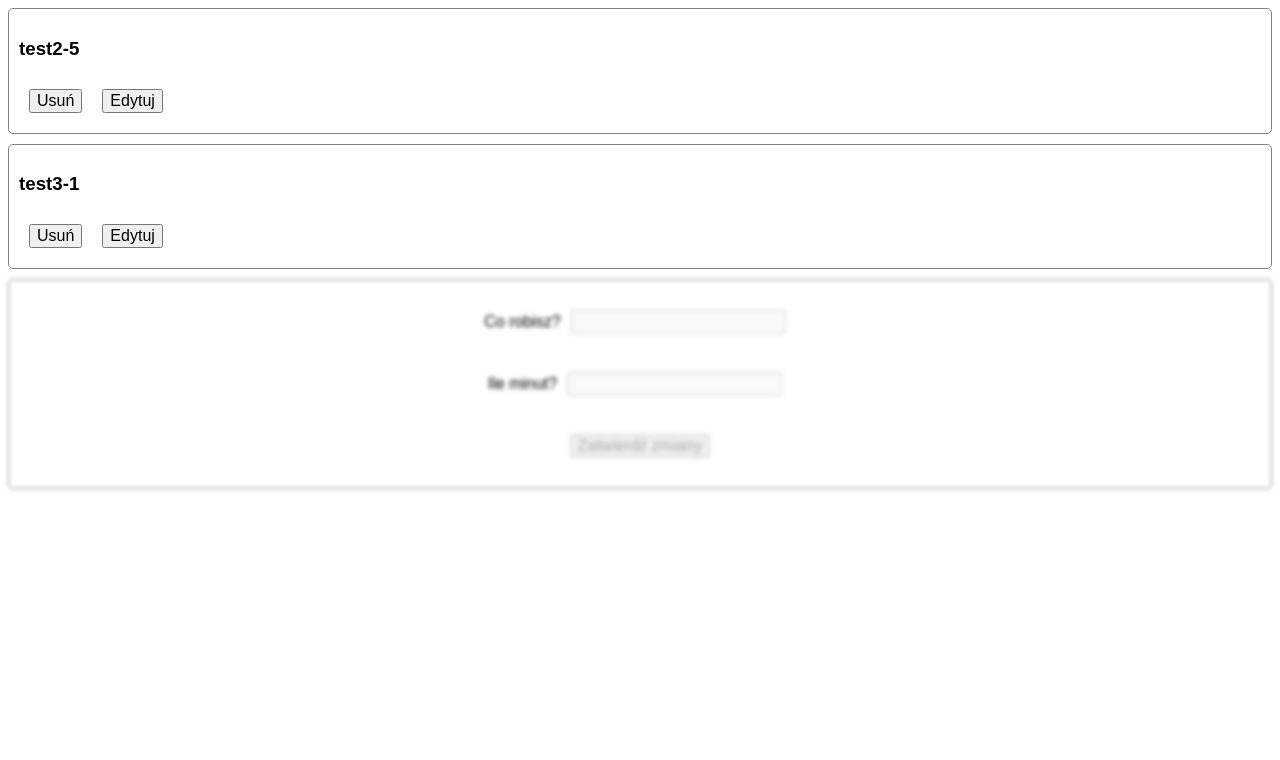
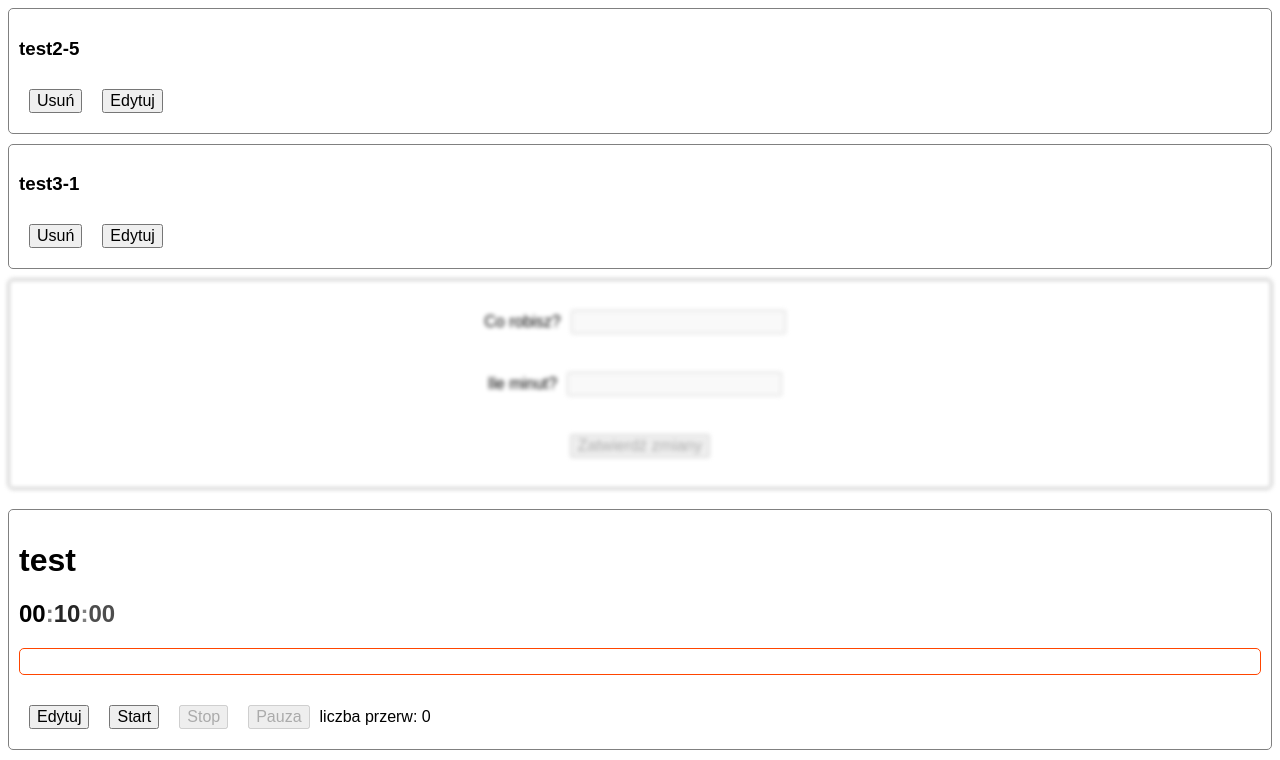
Before and after one commit to KsavinN/TomattoTimer, a React app: page / in a window 1280 px wide. Shown: the part 447-1207 px from the top of the page. Before the commit the page ends 956 px from the top, so only its background shows below. Built offline with nearby package versions, Linux system fonts and the light colour scheme.

Commit message:
add uttils prettyDir

```diff
--- a/package.json
+++ b/package.json
@@ -6,6 +6,7 @@
     "@testing-library/jest-dom": "^4.2.4",
     "@testing-library/react": "^9.3.2",
     "@testing-library/user-event": "^7.1.2",
+    "classnames": "^2.2.6",
     "node-sass": "^4.14.1",
     "react": "^16.13.1",
     "react-dom": "^16.13.1",
--- a/src/components/App.js
+++ b/src/components/App.js
@@ -1,18 +1,24 @@
 import React from 'react';
-import { TimeBoxEditor } from './TimeBoxEditor';
 import TimeBoxList from './TimeBoxList';
+import prettyDir from '../utills/prettyDir';
 
 
 
-function App() {
-    return (
+class App extends React.Component {
+
+  render() {
+    prettyDir({ test: 'testujemy funkcje', a : [1, 2, 3] });
+    // prettyDir([1, 2, 3]);
+    // prettyDir('stinrg');
+    // prettyDir(25);
+    return(
       <div className="App">
         <h1>Kurs React Tydzien 2</h1>
         <hr />
         <TimeBoxList />
-        <TimeBoxEditor />
       </div>
     )
+  }
 }
 
 export default App;
--- a/src/components/Clock.js
+++ b/src/components/Clock.js
@@ -1,19 +1,25 @@
 import React from "react";
 
-export default function Clock({ className = "", hours = 0, minutes = 0, seconds = 0, miliseconds = 0 }) {
+export default function Clock({ className="", hours = 0, minutes = 0, seconds = 0, miliseconds = 0 }) {
     const properTime = (time) => {
       if (0 > time || time > 60) {
         return (time > 60) ? '59' : '00';
       }
       time = '0' + time;
+
       return (time.length > 2) ? time.slice(1) : time;
     }
+
+  const properMinutes = (minutes) => <span className="clock__minutes">{properTime(minutes)}</span>
+
+  const properSeconds = (seconds) => <span className="clock__seconds">{properTime(seconds)}</span>
+
     const properHour = (time) => {
       if (0 > time || time > 24) {
         return (time > 24) ? '24' : '00';
       }
       time = '0' + time;
-      return (time.length > 2) ? time.slice(1) : time;
+      return <span className={`clock__hours`}>{(time.length > 2) ? time.slice(1) : time}</span>
     }
     const properMili = (time) => {
       if (0 > time || time > 999) {
@@ -22,8 +28,10 @@ export default function Clock({ className = "", hours = 0, minutes = 0, seconds
       time = '00' + time;
       return (time.length > 3) ? time.slice(time.length - 3) : time;
     }
-    const clockNumbers = () => {
-      return `${properHour(hours)}:${properTime(minutes)}:${properTime(seconds)}.${properMili(miliseconds)}`
-    }
-    return <h2 className={"Clock " + className}>{clockNumbers()}</h2>
+
+    const separator = () => <span className={`clock__separator`}>:</span>
+
+  return (<h2 className={"clock "}>
+    {properHour(hours)}{separator()}{properMinutes(minutes)}{separator()}{properSeconds(seconds)}
+    </h2>)
   }
--- a/src/components/CurrentTimeBox.js
+++ b/src/components/CurrentTimeBox.js
@@ -65,7 +65,7 @@ export class CurrentTimeBox extends React.Component {
         return (<div className={`TimeBox ${isEditable ? "inactive" : ""}`}>
             <h1>{title}</h1>
             <Clock seconds={seconds} minutes={minutes} className={isPaused ? 'inactive' : ''} />
-            <ProgressBar percent={progressInPercent} className={isPaused ? 'inactive' : ''} />
+            <ProgressBar percent={progressInPercent} color="red" className={isPaused ? 'inactive' : ''} />
             <button onClick={onEdit} disabled={isEditable}>Edytuj</button>
             <button onClick={() => this.handleStart()} disabled={isRunning}>Start</button>
             <button onClick={this.handleStop} disabled={!isRunning}>Stop</button>
--- a/src/components/ProgressBar.js
+++ b/src/components/ProgressBar.js
@@ -1,7 +1,17 @@
 import React from 'react';
-export function ProgressBar({ className = "", percent = 0, trackRemaining = false }) {
+import classnames from 'classnames';
+
+export function ProgressBar({ className = "", percent = 0, trackRemaining = false , color = null }) {
+    let progressClassName = classnames(
+        "progress ",
+        className,
+        {
+            "progress--reverse": trackRemaining === true,
+            "progress--color-red": color === "red"
+        }
+    )
     percent = (trackRemaining) ? 100 - percent : percent;
-    return (<div className={`progress ${className} ${trackRemaining ? 'progress--reverse' : ''}`}>
-        <div className={`progress__bar progress--color-red`} style={{ width: `${percent}%` }}></div>
+    return (<div className={progressClassName}>
+        <div className={`progress__bar`} style={{ width: `${percent}%` }}></div>
     </div>);
 }
--- a/src/components/TimeBoxList.js
+++ b/src/components/TimeBoxList.js
@@ -3,6 +3,8 @@ import { TimeBoxCreator } from './TimeBoxCreator';
 import { TimeBox } from "./TimeBox";
 
 import * as uuid from 'uuid';
+import { TimeBoxEditor } from './TimeBoxEditor';
+import { CurrentTimeBox } from './CurrentTimeBox';
 
 export default class TimeBoxList extends React.Component {
     state = {
@@ -40,10 +42,12 @@ export default class TimeBoxList extends React.Component {
     };
     render() {
         const { timeboxes } = this.state;
+        const { title, totalTimeInMinutes } = timeboxes[0];
         return (<>
             <TimeBoxCreator onCreate={this.handleCreate} />
             {timeboxes.map((timeBox, index) => (<TimeBox onDelete={() => this.removeTimeBox(index)} onEdit={this.updateTiemBox} key={timeBox.id} id={timeBox.id} title={timeBox.title} totalTimeInMinutes={timeBox.totalTimeInMinutes} />))}
-
+            <TimeBoxEditor />
+            <CurrentTimeBox title={title} totalTimeInMinutes={totalTimeInMinutes} />
 
         </>);
     }
--- a/src/styles/components/ProgressBar.scss
+++ b/src/styles/components/ProgressBar.scss
@@ -15,11 +15,11 @@
       background-color: black;
     }
 
-    &--color-red {
+    &--color-red > div {
       background-color: orangered;
     }
 
-    &--color-green {
+    &--color-green > div {
       background-color: greenyellow;
     }
 
--- /dev/null
+++ b/src/utills/prettyDir.js
@@ -0,0 +1,38 @@
+
+
+export default function prettyDir(obj,str = "") {
+    const type = typeof obj;
+    const blue = 'color: lightblue';
+    const red = 'color: red';
+    const pink = 'color: pink';
+    const green = 'color: lightgreen';
+
+    const map = {
+        'string': red,
+        'number': blue,
+        'object': pink
+    }
+
+    if(type === 'object') {
+        if (Array.isArray(obj)) {
+            console.group('%c ' + str + '%c [' + obj + ']',pink, green);
+            for (let i of obj) {
+                prettyDir(i);
+            }
+            console.groupEnd();
+        } else {
+            console.group('%c ' + obj, pink);
+            for (let i in obj) {
+                prettyDir(obj[i],i);
+            }
+            console.groupEnd();
+        }
+    } else {
+        console.log('%c ' + str + '%c ' + obj, pink, map[type]);
+    }
+
+
+
+
+
+}
```
Also changed, not shown: 1 other file.
